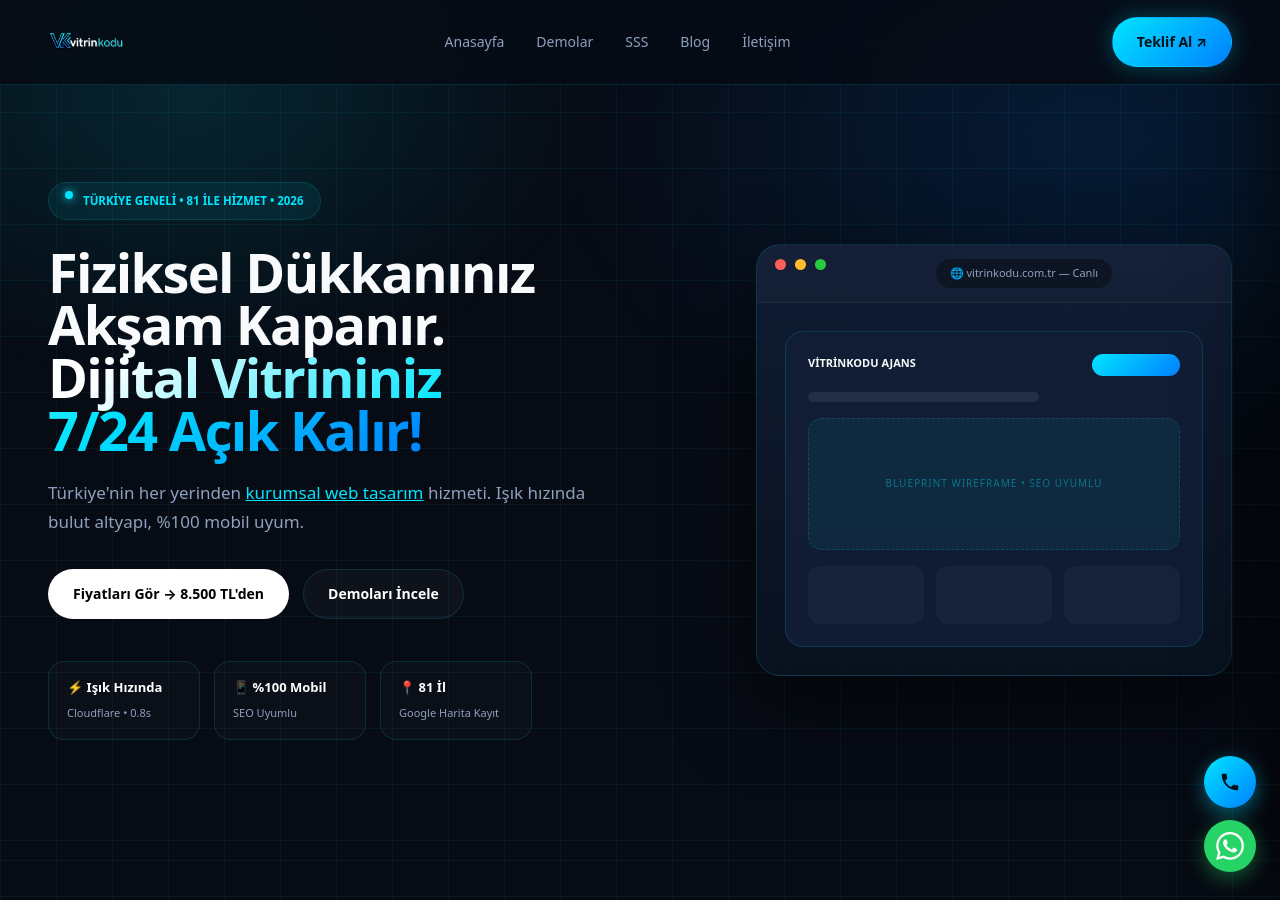
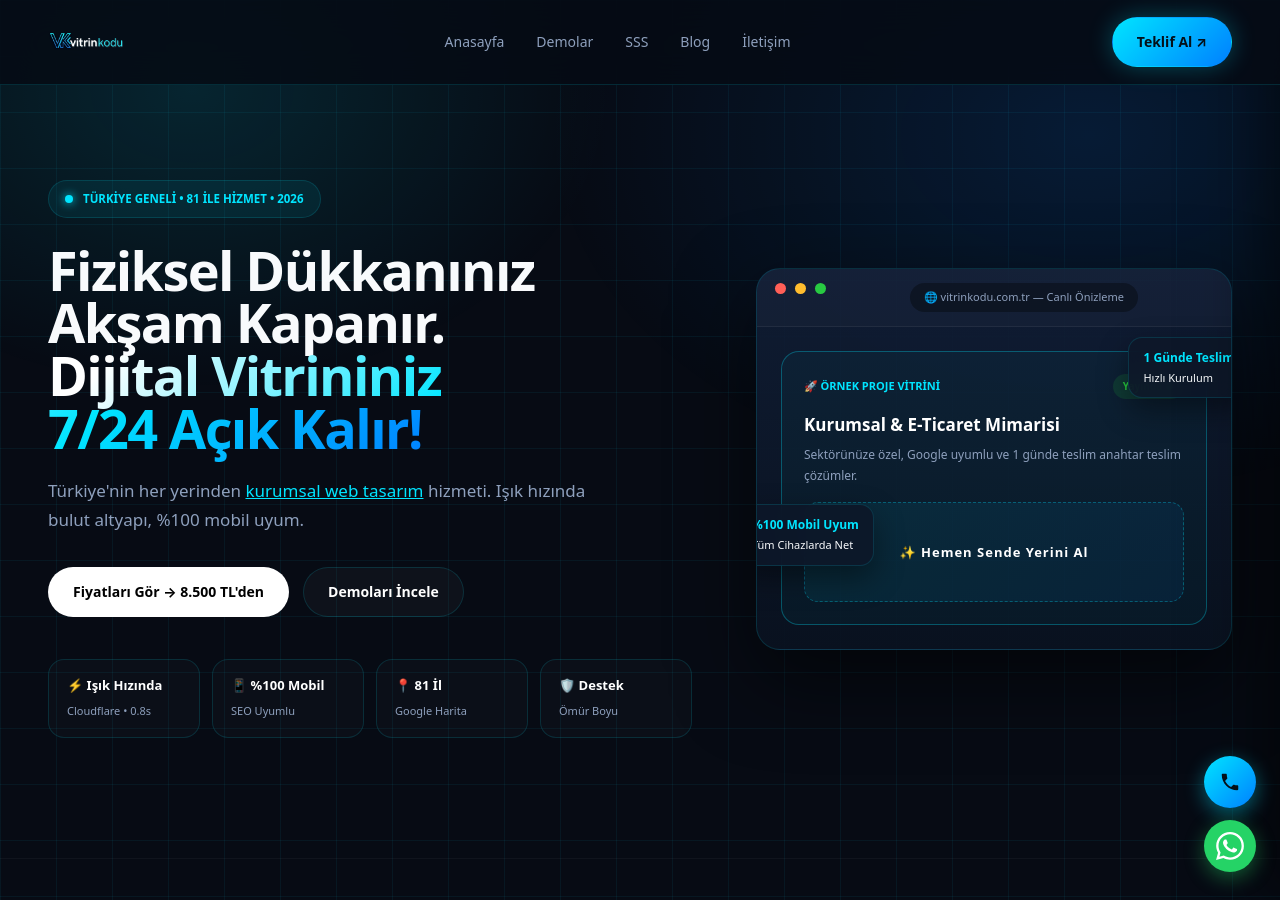
Before and after one commit to 1199mem/vitrinkodu.com.tr, a Jekyll site: the page built from index.html, in a window 1280 px wide and 900 px high. Built offline with Jekyll 4.4.1, drawn with Linux system fonts in a browser that asks for light colours.

Commit message:
index.html

```diff
--- a/index.html
+++ b/index.html
@@ -3,8 +3,52 @@
 title: Web Tasarım Fiyatları 2026 | Türkiye Geneli Kurumsal Web Tasarım - VitrinKodu
 description: Web tasarım fiyatları 2026 - 8.500 TL'den başlayan kurumsal, hızlı ve SEO uyumlu web siteleri. Türkiye geneli 81 ile hizmet, 3-7 günde teslim - VitrinKodu
 ---
-<div class="wrap"><div class="hero"><div><span class="badge"><span class="dot"></span>TÜRKİYE GENELİ • 81 İLE HİZMET • 2026</span><h1>Fiziksel Dükkanınız<br>Akşam Kapanır.<br><span class="grad">Dijital Vitrininiz<br>7/24 Açık Kalır!</span></h1><p>Türkiye'nin her yerinden <a href="/hizmetlerimiz/" style="color:var(--cyan);text-decoration:underline">kurumsal web tasarım</a> hizmeti. Işık hızında bulut altyapı, %100 mobil uyum.</p><div class="cta"><a class="btn btn-w" href="/#paketler">Fiyatları Gör → 8.500 TL'den</a><a class="btn btn-o" href="/demolar/">Demoları İncele</a></div><div class="chips"><div class="chip"><b>⚡ Işık Hızında</b><span>Cloudflare • 0.8s</span></div><div class="chip"><b>📱 %100 Mobil</b><span>SEO Uyumlu</span></div><div class="chip"><b>📍 81 İl</b><span>Google Harita Kayıt</span></div></div></div>
-<div style="position:relative"><div class="mock"><div class="bar"><i style="background:#ff5f57"></i><i style="background:#ffbd2e"></i><i style="background:#28ca42"></i><div class="url">🌐 vitrinkodu.com.tr — Canlı</div></div><div class="body"><div class="sk"><div style="display:flex;justify-content:space-between"><b style="font-size:11px">VİTRİNKODU AJANS</b><span style="width:88px;height:22px;border-radius:999px;background:linear-gradient(135deg,var(--cyan),var(--blue))"></span></div><div class="l"></div><div class="h">BLUEPRINT WIREFRAME • SEO UYUMLU</div><div class="g"><div></div><div></div><div></div></div></div></div></div></div></div></div>
+<div class="wrap">
+  <div class="hero">
+    <div>
+      <span class="badge" style="display:inline-flex; align-items:center; gap:10px;"><span class="dot" style="flex-shrink:0;"></span>TÜRKİYE GENELİ • 81 İLE HİZMET • 2026</span>
+      <h1>Fiziksel Dükkanınız<br>Akşam Kapanır.<br><span class="grad">Dijital Vitrininiz<br>7/24 Açık Kalır!</span></h1>
+      <p>Türkiye'nin her yerinden <a href="/hizmetlerimiz/" style="color:var(--cyan);text-decoration:underline">kurumsal web tasarım</a> hizmeti. Işık hızında bulut altyapı, %100 mobil uyum.</p>
+      <div class="cta">
+        <a class="btn btn-w" href="/#paketler">Fiyatları Gör → 8.500 TL'den</a>
+        <a class="btn btn-o" href="/demolar/">Demoları İncele</a>
+      </div>
+      <!-- 4'lü Güçlü Özellik Alanı -->
+      <div class="chips" style="display:grid; grid-template-columns:repeat(4,1fr); gap:12px;">
+        <div class="chip"><b>⚡ Işık Hızında</b><span>Cloudflare • 0.8s</span></div>
+        <div class="chip"><b>📱 %100 Mobil</b><span>SEO Uyumlu</span></div>
+        <div class="chip"><b>📍 81 İl</b><span>Google Harita</span></div>
+        <div class="chip"><b>🛡️ Destek</b><span>Ömür Boyu</span></div>
+      </div>
+    </div>
+
+    <!-- Sağ Taraf: Satış Odaklı Canlı Önizleme Vitrini -->
+    <div style="position:relative">
+      <div class="mock">
+        <div class="bar">
+          <i style="background:#ff5f57"></i><i style="background:#ffbd2e"></i><i style="background:#28ca42"></i>
+          <div class="url">🌐 vitrinkodu.com.tr — Canlı Önizleme</div>
+        </div>
+        <div class="body" style="padding: 24px;">
+          <div class="sk" style="border-color: rgba(0,229,255,0.3); background: rgba(0,229,255,0.03);">
+            <div style="display:flex; justify-content:space-between; align-items:center; margin-bottom:12px;">
+              <span style="font-size:11px; font-weight:800; color:var(--cyan);">🚀 ÖRNEK PROJE VİTRİNİ</span>
+              <span style="font-size:10px; background:rgba(39,201,63,0.15); color:#27C93F; padding:4px 10px; border-radius:999px; font-weight:700;">Yayında ●</span>
+            </div>
+            <div style="font-size:17px; font-weight:900; color:#fff; margin-bottom:6px;">Kurumsal & E-Ticaret Mimarisi</div>
+            <p style="font-size:12px; color:var(--muted); margin-bottom:16px;">Sektörünüze özel, Google uyumlu ve 1 günde teslim anahtar teslim çözümler.</p>
+            <div class="h" style="height: 100px; border-color: rgba(0,229,255,0.3); background: linear-gradient(135deg, rgba(0,229,255,0.08), rgba(0,128,255,0.08)); font-weight:800; color:#fff; font-size:13px; display:grid; place-items:center;">
+              ✨ Hemen Sende Yerini Al
+            </div>
+          </div>
+        </div>
+        <div class="float f1"><b>1 Günde Teslim</b>Hızlı Kurulum</div>
+        <div class="float f2"><b>%100 Mobil Uyum</b>Tüm Cihazlarda Net</div>
+      </div>
+    </div>
+  </div>
+</div>
+
 <section id="paketler"><div class="wrap"><div class="center"><span class="tag">ŞEFFAF FİYATLANDIRMA • 2026</span><h2>İşinize en uygun<br><span style="color:var(--cyan)">vitrini seçin</span></h2><p class="sub">Türkiye geneli <a href="/hizmetlerimiz/">kurumsal web tasarım</a> paketleri. Detaylar için <a href="/sss/" style="color:var(--cyan)">SSS</a> sayfasına bakın.</p></div><div class="cards">
 <div class="card"><div class="k">BAŞLANGIÇ</div><h3>Başlangıç Vitrini</h3><div class="price">8.500 <small>TL</small></div><span class="ren">Yıllık 2.500 TL yenileme</span><ul><li>Tek Sayfa Modern Tasarım</li><li>WhatsApp İletişim</li><li>Google Harita Kaydı</li><li>%100 Mobil Uyumlu</li><li>3-5 İş Gününde Teslim</li></ul><a class="btn btn-o" style="justify-content:center" href="https://wa.me/905433880019?text=Baslangic%20paketi" target="_blank">Başlangıç Seç →</a></div>
 <div class="card pop"><div class="pop-t">★ EN ÇOK TERCİH EDİLEN</div><div class="k">KURUMSAL</div><h3>Kurumsal Vitrin</h3><div class="price">16.500 <small>TL</small></div><span class="ren">Yıllık 3.500 TL yenileme</span><ul><li>5-7 Sayfa Detaylı Tasarım</li><li>Kurumsal E-Posta</li><li>Gelişmiş Google SEO & Harita</li><li>Sosyal Medya Entegrasyonu</li><li>5-7 İş Gününde Teslimat</li></ul><a class="btn btn-p" style="justify-content:center" href="https://wa.me/905433880019?text=Kurumsal%20paket" target="_blank">Kurumsal Seç →</a></div>
```
